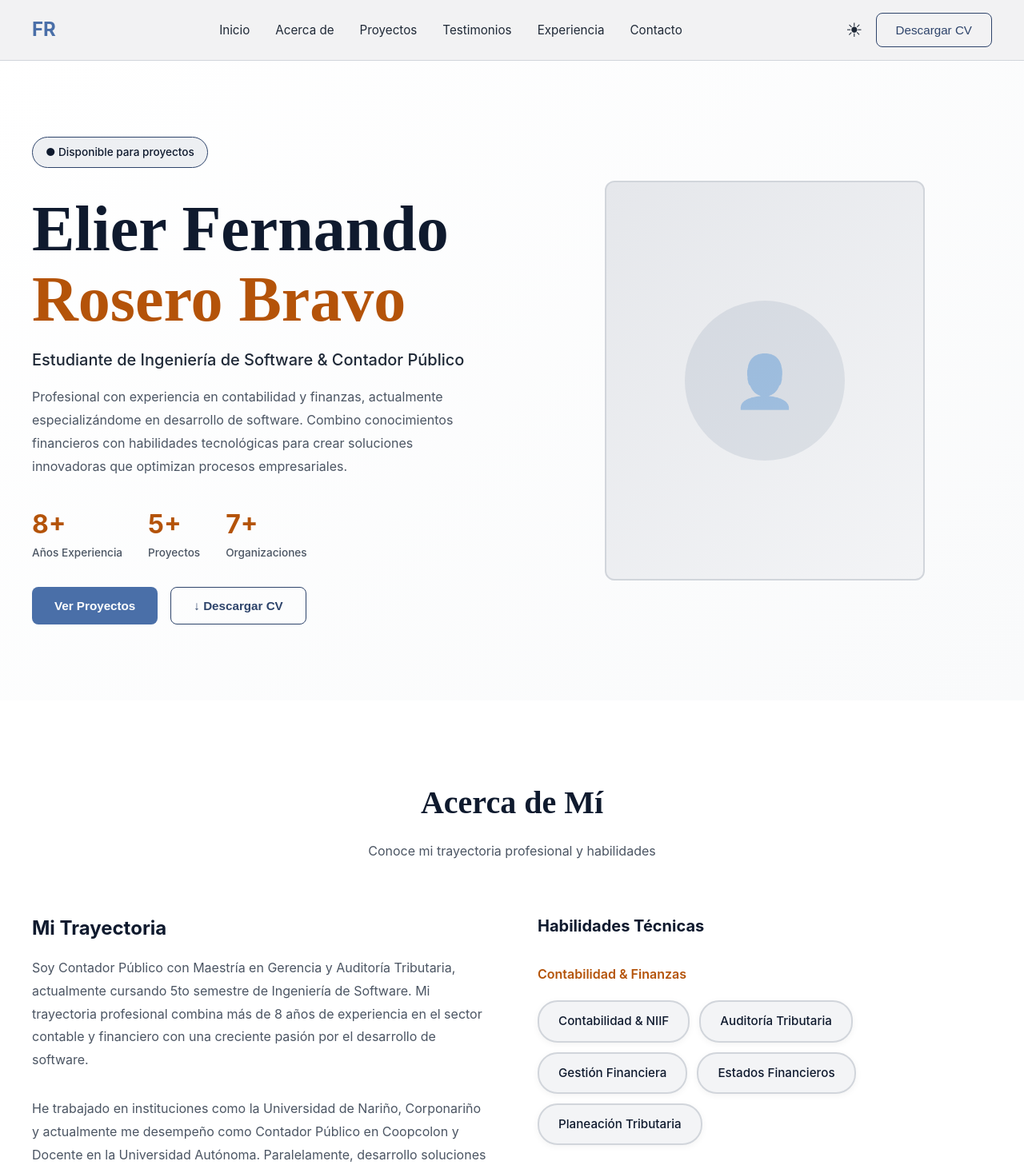
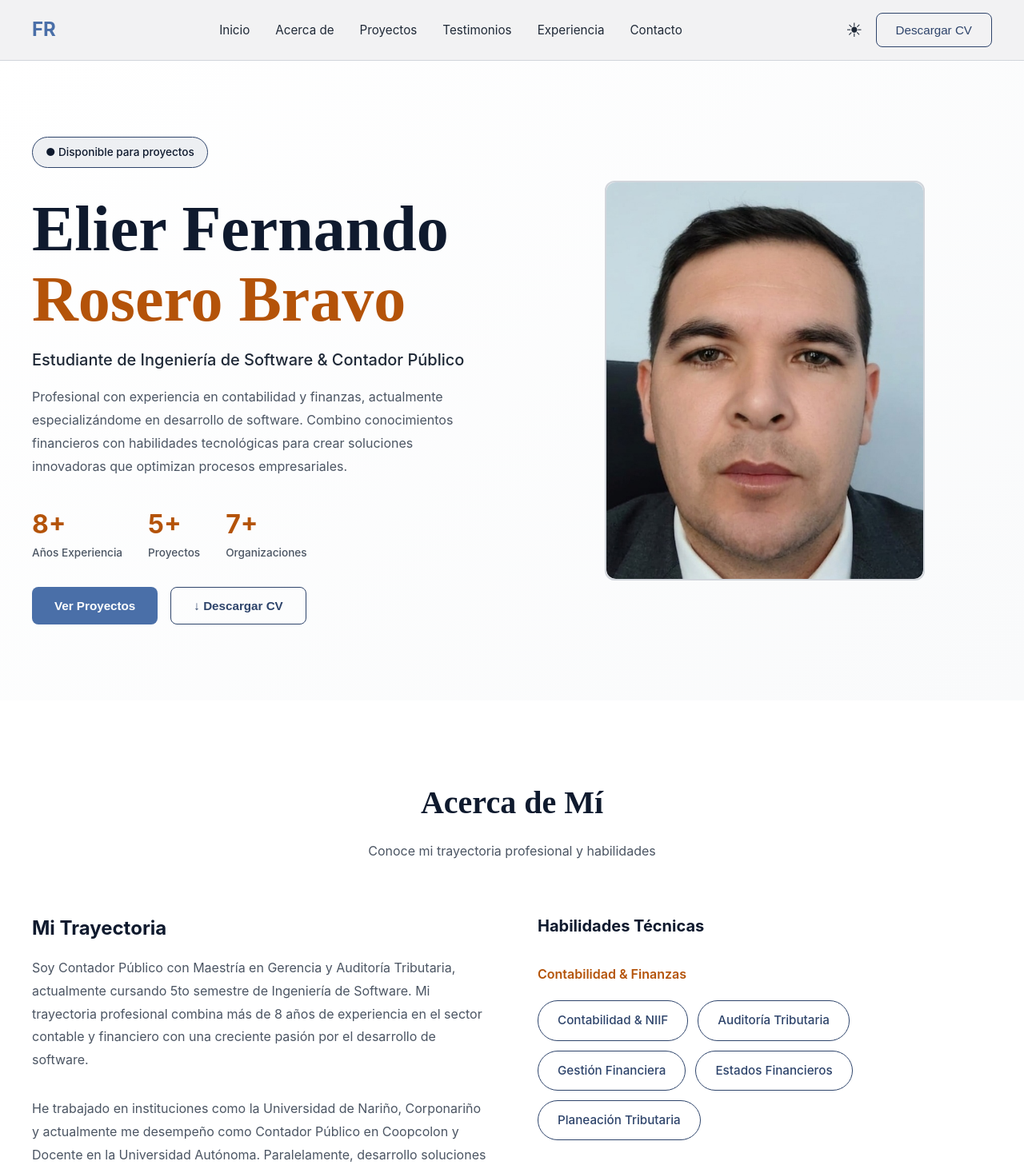
Before and after one commit to fernandorosero91/portafolio, a Next.js app: page / in a window 1280 px wide. Shown: the top 1462 px of the page at 80% size. Built offline with nearby package versions, Linux system fonts and the light colour scheme.

Commit message:
Incluir foto de perfil y arreglo del modo claro

```diff
--- a/app/components/Footer.tsx
+++ b/app/components/Footer.tsx
@@ -27,10 +27,10 @@ export default function Footer() {
     <footer className="footer">
       <div className="footer-container">
         <div className="footer-section">
-          <a href="#" className="navbar-logo" style={{ fontSize: '1.5rem', marginBottom: '1rem', display: 'block' }}>
+          <a href="#" className="navbar-logo footer-logo">
             FR
           </a>
-          <p style={{ color: 'var(--text-tertiary)', fontSize: '0.9rem', lineHeight: 1.6 }}>
+          <p className="footer-description">
             Desarrollador Full Stack y Contador Público especializado en soluciones financieras innovadoras.
           </p>
         </div>
--- a/app/components/Hero.tsx
+++ b/app/components/Hero.tsx
@@ -1,4 +1,6 @@
 'use client';
+
+import Image from 'next/image';
 
 export default function Hero() {
   return (
@@ -38,7 +40,14 @@ export default function Hero() {
 
         <div className="hero-avatar">
           <div className="avatar-box">
-            <div className="avatar-placeholder">👤</div>
+            <Image
+              src="/profile-photo.jpg"
+              alt="Fernando Rosero - Perfil Profesional"
+              width={400}
+              height={500}
+              priority
+              style={{ objectFit: 'cover', width: '100%', height: '100%', borderRadius: '12px' }}
+            />
           </div>
         </div>
       </div>
--- a/app/globals.css
+++ b/app/globals.css
@@ -629,23 +629,22 @@ html.light-mode .category-title {
 }
 
 .skill-tag {
-  background-color: var(--bg-card);
-  color: var(--text-primary);
+  background-color: transparent;
+  color: var(--primary-blue);
   padding: 0.75rem 1.5rem;
   border-radius: 25px;
   font-size: 0.95rem;
   font-weight: 500;
-  border: 2px solid var(--border-color);
+  border: 1px solid var(--primary-blue);
   transition: all 0.3s ease;
   cursor: pointer;
-  box-shadow: 0 2px 8px rgba(0, 0, 0, 0.1);
+  display: inline-block;
 }
 
 html.light-mode .skill-tag {
-  background-color: var(--light-card);
-  color: var(--light-text-primary);
-  border-color: var(--light-border);
-  box-shadow: 0 2px 8px rgba(0, 0, 0, 0.05);
+  background-color: transparent;
+  color: var(--primary-dark);
+  border-color: var(--primary-dark);
 }
 
 .skill-tag:hover {
@@ -653,14 +652,12 @@ html.light-mode .skill-tag {
   border-color: var(--accent-amber);
   color: white;
   transform: translateY(-2px);
-  box-shadow: 0 4px 12px rgba(245, 158, 11, 0.4);
 }
 
 html.light-mode .skill-tag:hover {
-  background-color: var(--light-accent-amber);
-  border-color: var(--light-accent-amber);
+  background-color: var(--accent-amber);
+  border-color: var(--accent-amber);
   color: white;
-  box-shadow: 0 4px 12px rgba(180, 83, 9, 0.4);
 }
 
 /* Projects Section */
@@ -1241,13 +1238,13 @@ html.light-mode .contact-details p {
 
 /* Footer */
 .footer {
-  background-color: rgba(10, 14, 26, 0.5);
+  background-color: var(--bg-card);
   border-top: 1px solid var(--border-color);
   padding: 3rem 2rem;
 }
 
 html.light-mode .footer {
-  background-color: rgba(249, 250, 251, 0.5);
+  background-color: var(--light-bg);
   border-top-color: var(--light-border);
 }
 
@@ -1258,6 +1255,22 @@ html.light-mode .footer {
   grid-template-columns: repeat(auto-fit, minmax(250px, 1fr));
   gap: 2rem;
   margin-bottom: 2rem;
+}
+
+.footer-logo {
+  font-size: 1.5rem;
+  margin-bottom: 1rem;
+  display: block;
+}
+
+.footer-description {
+  color: var(--text-tertiary);
+  font-size: 0.9rem;
+  line-height: 1.6;
+}
+
+html.light-mode .footer-description {
+  color: var(--light-text-tertiary);
 }
 
 .footer-section h4 {
@@ -1293,6 +1306,10 @@ html.light-mode .footer-section a {
   color: var(--accent-amber);
 }
 
+html.light-mode .footer-section a:hover {
+  color: var(--light-accent-amber);
+}
+
 .footer-bottom {
   border-top: 1px solid var(--border-color);
   padding-top: 2rem;
```
Also changed, not shown: public/profile-photo.jpg (added).
